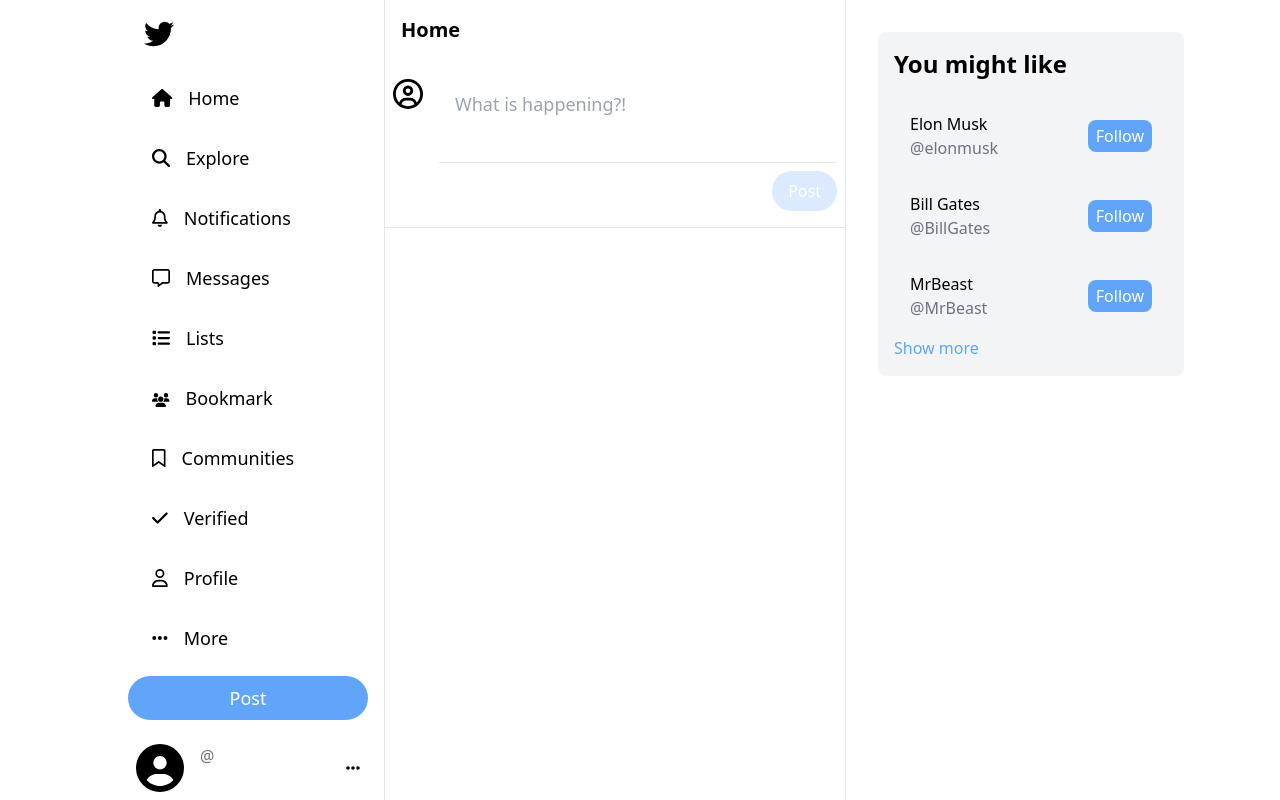
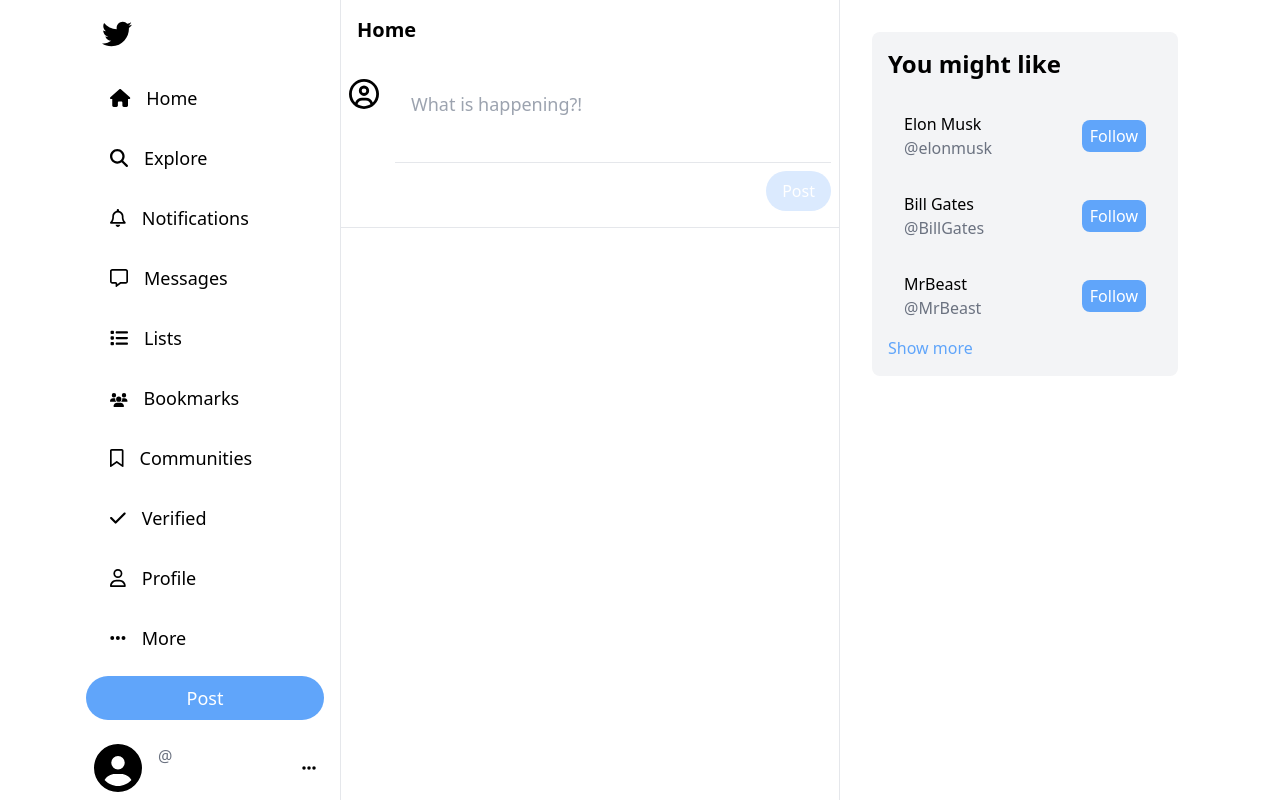
Before and after one commit to mnaufal75/twitter-clone, a React (Create React App) app in the folder client/: page /home in a window 1280 px wide. Built offline with nearby package versions, Linux system fonts and the light colour scheme.

Commit message:
Sticky SideBar

```diff
--- a/client/src/components/LeftBar.jsx
+++ b/client/src/components/LeftBar.jsx
@@ -54,7 +54,7 @@
   };
 
   return (
-    <div className="left-bar w-[150px] xl:min-w-[320px] h-screen hidden sm:flex flex-col justify-between pl-16 pr-4">
+    <div className="left-bar w-[100px] xl:min-w-[270px] h-screen sticky top-0 hidden sm:flex flex-col justify-between px-4">
       <div className="w-full">
         <div className="left-bar__icon twitter-icon py-4">
           <span className="mx-4 cursor-pointer text-3xl">
@@ -107,7 +107,7 @@
             <span className="p-4 text-lg rounded-full hover:bg-gray-200 hover:rounded-2xl">
               <FontAwesomeIcon icon={faUsers} className="mr-4 text-sm" />
               <Link to="#" className="hidden xl:inline">
-                Bookmark
+                Bookmarks
               </Link>
             </span>
           </div>
--- a/client/src/components/RightBar.jsx
+++ b/client/src/components/RightBar.jsx
@@ -17,7 +17,7 @@
   ];
 
   return (
-    <div className="right-bar min-w-[370px] hidden lg:block p-4">
+    <div className="right-bar min-w-[370px] h-screen sticky top-0 hidden lg:block p-4">
       <div className="right-bar__suggestion-box rounded-lg m-4 p-4 bg-gray-100">
         <div className="mb-4">
           <span className="right-bar__title text-2xl mb-4 font-bold">
```
